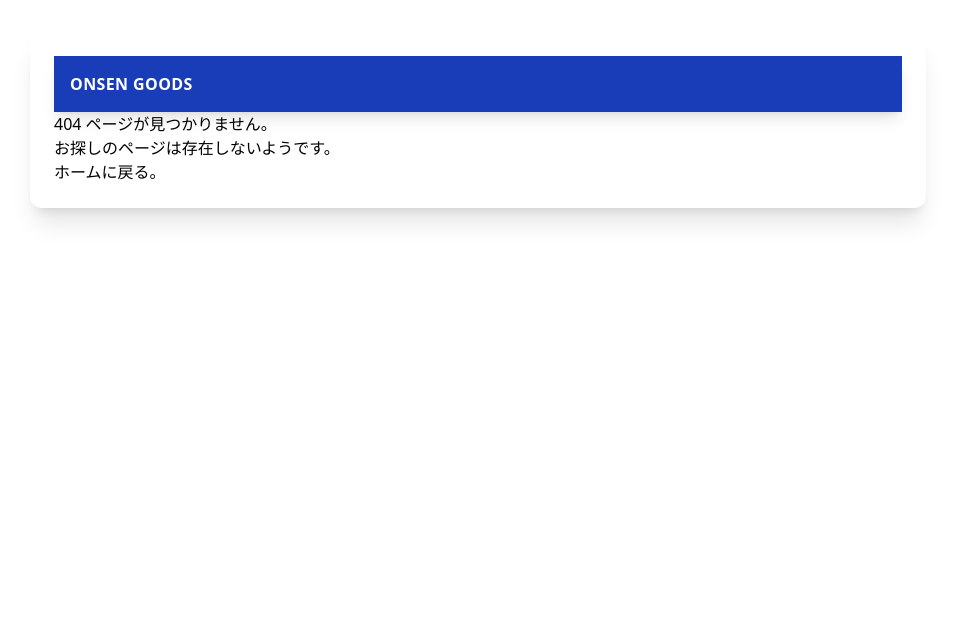
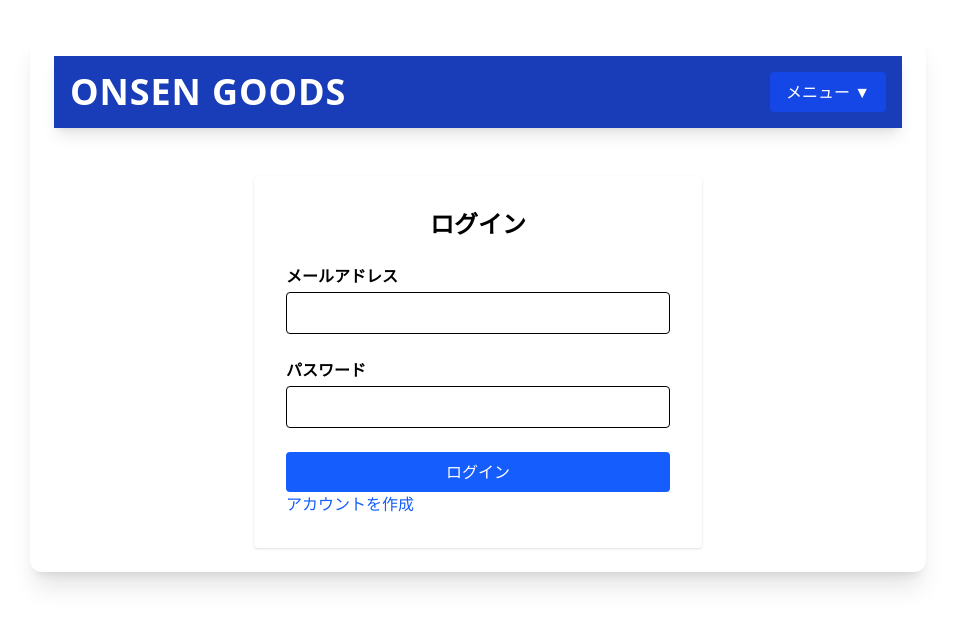
Before and after one commit to TXXXW-WQ/ONSEN_GOODS, a React (Vite) app in the folder frontend/: page /login in a window 1280 px wide. Before the commit this address had no page. Shown: the top 626 px of the page, without its empty margins (162-1117 px from the left). Built offline with nearby package versions, Linux system fonts and the light colour scheme.

Commit message:
Register,Login page OK!

```diff
--- a/frontend/src/App.jsx
+++ b/frontend/src/App.jsx
@@ -2,10 +2,12 @@
 import './App.css'
 import { Link, Route, Router, Routes } from 'react-router-dom'
 import Home from './pages/Home'
+import Login from './pages/Login'
+import Register from './pages/Register'
 import OnsenDetail from './pages/OnsenDetail'
 import Review from './pages/Review'
 import { ROUTES } from './const'
-ROUTES
+
 // ページが見つからないとき
 function NotFoundPage() {
   return (
@@ -19,12 +21,49 @@
 
 function App() {
 
-
+  const [menuOpen, setMenuOpen] = useState(false);
   return (
     <div className='p-6 max-w-4xl mx-auto bg-white shadow-xl rounded-xl mt-8'>
-      <nav className='bg-blue-800 p-4 shadow-lg'>
-        <ul className='justify-center items-center list-none p-0 m-0'>
-          <li ><Link to={ROUTES.HOME} className='text-white text-4x1 font-extrabold tracking-wide hover:text-blue-200 transition-colors duration-300'>ONSEN GOODS</Link></li>
+      <nav className='bg-blue-800 p-4 shadow-lg relative'>
+        <ul className='justify-center items-center list-none p-0 m-0 flex'>
+          <li>
+            <Link to={ROUTES.HOME} className='text-white text-4xl font-extrabold tracking-wide hover:text-blue-200 transition-colors duration-300'>
+              ONSEN GOODS
+            </Link>
+          </li>
+          <li className="ml-auto relative">
+            <button
+              onClick={() => setMenuOpen(!menuOpen)}
+              className="ml-4 px-4 py-2 bg-blue-700 text-white rounded hover:bg-blue-600 focus:outline-none"
+            >
+              メニュー ▼
+            </button>
+            {menuOpen && (
+              <div className="absolute right-0 mt-2 w-40 bg-white border rounded shadow-lg z-10">
+                <Link
+                  to={ROUTES.HOME}
+                  className="block px-4 py-2 text-gray-800 hover:bg-blue-100"
+                  onClick={() => setMenuOpen(false)}
+                >
+                  ホーム
+                </Link>
+                <Link
+                  to={ROUTES.LOGIN}
+                  className="block px-4 py-2 text-gray-800 hover:bg-blue-100"
+                  onClick={() => setMenuOpen(false)}
+                >
+                  ログイン
+                </Link>
+                <Link
+                  to={ROUTES.REGISTER}
+                  className="block px-4 py-2 text-gray-800 hover:bg-blue-100"
+                  onClick={() => setMenuOpen(false)}
+                >
+                  アカウント登録
+                </Link>
+              </div>
+            )}
+          </li>
         </ul>
       </nav>
 
@@ -32,6 +71,8 @@
       <Routes>
         <Route path={ROUTES.HOME} element={<Home />} />
         <Route path={ROUTES.ONSEN_DETAIL} element={<OnsenDetail />} />
+        <Route path={ROUTES.LOGIN} element={<Login />} />
+        <Route path={ROUTES.REGISTER} element={<Register />} />
         <Route path={ROUTES.REVIEW} element={<Review />} />
         <Route path="*" element={<NotFoundPage />} />
       </Routes>
--- a/frontend/src/const.js
+++ b/frontend/src/const.js
@@ -3,6 +3,8 @@
 
 export const ROUTES = {
   HOME: "/",
+  LOGIN: "/login",
+  REGISTER: "/register",
   ONSEN_DETAIL: '/onsen/:id',
   REVIEW: "/onsen/:id/review"
 }
--- /dev/null
+++ b/frontend/src/pages/Login.jsx
@@ -0,0 +1,71 @@
+import { useState } from 'react'
+import { Link, useNavigate } from 'react-router-dom'
+import { ROUTES } from '../const'
+
+function Login() {
+  const [ email, setEmail ] = useState('')
+  const [ password, setPassword ] = useState('')
+  const [ error, setError ] = useState(null)
+  const navigate = useNavigate()
+
+  const handleSubmit = async (e) => {
+    e.preventDefault()
+    setError(null)
+    try {
+      const res = await fetch('http://localhost:3000/api/onsen/login', {
+        method: 'POST',
+        headers: {
+          'Content-Type': 'application/json'
+        },
+        body: JSON.stringify({ email, password })
+      })
+      const data = await res.json()
+      if (!res.ok) {
+        throw new Error(data.message || 'ログインに失敗しました。')
+      }
+
+    //jwtトークンをローカルストレージに保存
+      localStorage.setItem('token', data.token)
+      navigate(ROUTES.HOME) // ログイン成功後、ホームページへリダイレクト
+    } catch (err) {
+      setError(err.message || 'ログイン中にエラーが発生しました。')
+    }
+  }
+  return (
+        <div className="max-w-md mx-auto mt-12 p-8 bg-white rounded shadow">
+      <h2 className="text-2xl font-bold mb-6 text-center">ログイン</h2>
+      {error && <div className="mb-4 text-red-600">{error}</div>}
+      <form onSubmit={handleSubmit} className="space-y-6">
+        <div>
+          <label className="block mb-1 font-semibold">メールアドレス</label>
+          <input
+            type="email"
+            value={email}
+            onChange={e => setEmail(e.target.value)}
+            required
+            className="w-full border rounded px-3 py-2"
+          />
+        </div>
+        <div>
+          <label className="block mb-1 font-semibold">パスワード</label>
+          <input
+            type="password"
+            value={password}
+            onChange={e => setPassword(e.target.value)}
+            required
+            className="w-full border rounded px-3 py-2"
+          />
+        </div>
+        <button
+          type="submit"
+          className="w-full bg-blue-600 text-white py-2 rounded hover:bg-blue-700"
+        >
+          ログイン
+        </button>
+      </form>
+      <Link to={ROUTES.REGISTER} className="text-blue-600 hover:underline">アカウントを作成</Link>
+    </div>
+  )
+}
+
+export default Login
--- /dev/null
+++ b/frontend/src/pages/Register.jsx
@@ -0,0 +1,85 @@
+import React, { useState } from 'react'
+import { useNavigate } from 'react-router-dom'
+
+function Register() {
+  const [username, setUsername] = useState('')
+  const [email, setEmail] = useState('')
+  const [password, setPassword] = useState('')
+  const [error, setError] = useState(null)
+  const [success, setSuccess] = useState(false)
+  const navigate = useNavigate()
+
+  const handleSubmit = async (e) => {
+    e.preventDefault()
+    setError(null)
+    try {
+      const res = await fetch('http://localhost:3000/api/onsen/register', {
+        method: 'POST',
+        headers: {
+          'Content-Type': 'application/json'
+        },
+        body: JSON.stringify({ username, email, password })
+      })
+      const data = await res.json()
+      if (!res.ok) {
+        throw new Error(data.message || 'アカウント登録に失敗しました。')
+      }
+
+      // 登録成功後、ログインページへリダイレクト
+      navigate('/login')
+    } catch (err) {
+      setError(err.message || '登録中にエラーが発生しました。')
+    }
+  }
+  return (
+    <div className="max-w-md mx-auto mt-12 p-8 bg-white rounded shadow">
+      <h2 className="text-2xl font-bold mb-6 text-center">アカウント登録</h2>
+      {error && <div className="mb-4 text-red-600">{error}</div>}
+      {success && <div className="mb-4 text-green-600">登録が完了しました！ログインページへ移動します。</div>}
+      <form onSubmit={handleSubmit} className="space-y-6">
+        <div>
+          <label className="block mb-1 font-semibold">ユーザー名</label>
+          <input
+            type="text"
+            value={username}
+            onChange={e => setUsername(e.target.value)}
+            required
+            className="w-full border rounded px-3 py-2"
+          />
+        </div>
+        <div>
+          <label className="block mb-1 font-semibold">メールアドレス</label>
+          <input
+            type="email"
+            value={email}
+            onChange={e => setEmail(e.target.value)}
+            required
+            className="w-full border rounded px-3 py-2"
+          />
+        </div>
+        <div>
+          <label className="block mb-1 font-semibold">パスワード</label>
+          <input
+            type="password"
+            value={password}
+            onChange={e => setPassword(e.target.value)}
+            required
+            className="w-full border rounded px-3 py-2"
+          />
+        </div>
+        <button
+          type="submit"
+          className="w-full bg-green-600 text-white py-2 rounded hover:bg-green-700"
+        >
+          登録
+        </button>
+      </form>
+      <div className="mt-4 text-center">
+        <span>すでにアカウントをお持ちですか？ </span>
+        <a href="/login" className="text-blue-600 hover:underline">ログイン</a>
+      </div>
+    </div>
+  )
+}
+
+export default Register
```
